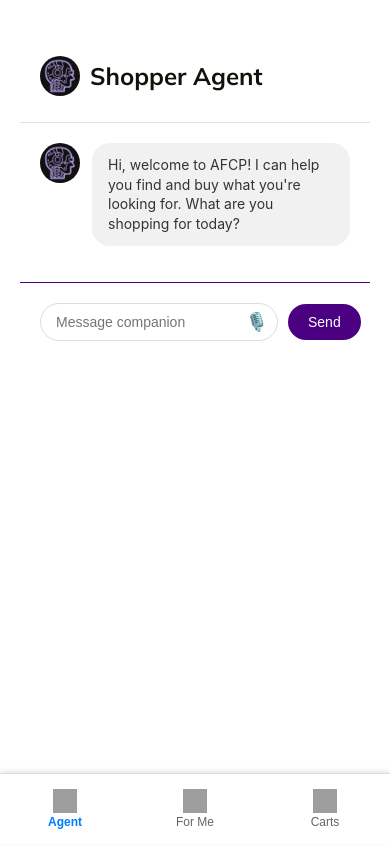
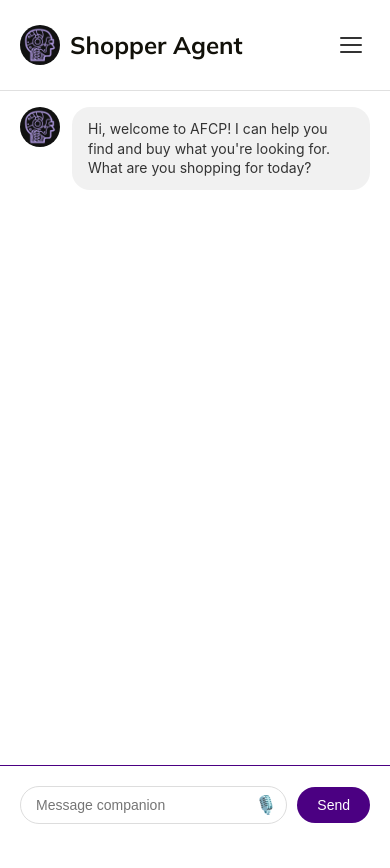
Before and after one commit to ajlewis90/afcp-protype, a React (Vite) app: page / in a window 390 px wide. Shown: the top 868 px of the page. After the commit the page ends 844 px from the top, so only its background shows below. Built offline with nearby package versions, Linux system fonts and the light colour scheme; grey boxes are pictures that could not be loaded.

Commit message:
Moved content from tabs to hamburger menu. Still need to fix alignment for car tpopups and hamburger menu popup

```diff
--- a/src/App.css
+++ b/src/App.css
@@ -1,11 +1,13 @@
 /* src/App.css */
 .mobile-container {
-  max-width: 480px; /* Mobile screen width */
-  margin: 0 auto;   /* Center horizontally */
-  min-height: 100vh; /* Full viewport height */
+  max-width: 480px;
+  margin: 0 auto;
+  height: 100vh;
   display: flex;
-  flex-direction: column; /* Stack content and tab bar */
-  padding: 20px;    /* Padding for all content */
+  flex-direction: column;
+  overflow: hidden;
+  background: #fff;
+  box-shadow: 0 0 30px rgba(0, 0, 0, 0.12); /* subtle phone-frame look on desktop */
 }
 
 .search-section {
@@ -36,38 +38,54 @@
   align-items: center; /* Vertically center the text */
 }
 
+/* Full-height view wrappers — each view fills the container */
+.view-agent,
+.view-me,
+.view-carts {
+  flex: 1;
+  display: flex;
+  flex-direction: column;
+  overflow: hidden;
+  min-height: 0;
+}
+
+/* Scrollable body area inside Me / Cart views */
+.view-body {
+  flex: 1;
+  overflow-y: auto;
+  padding: 16px 20px 24px;
+  min-height: 0;
+}
+
 .scrollable-content {
-  margin-top: 10px; /* Small gap below CartsText */
-  width: 100%; /* Full width */
-  padding-bottom: 120px; /* Ensure full visibility of all components, including future ones */
-  overflow-y: auto; /* Enable vertical scrolling for content */
+  flex: 1;
+  overflow-y: auto;
+  padding: 10px 20px 24px;
+  min-height: 0;
 }
 
 .cart-row {
   display: flex;
-  align-items: center; /* Vertically center all components */
-  gap: 10px; /* Space between CartOneImage, cart-column, and ViewBusinessOneCartButton */
-  padding: 0 20px; /* Match card padding for alignment within 440px width */
-  justify-content: space-between; /* Distribute space evenly, pushing ViewBusinessOneCartButton to the right end */
-  margin-bottom: 20px; /* Increased gap between rows */
+  align-items: center;
+  gap: 10px;
+  justify-content: space-between;
+  margin-bottom: 20px;
 }
 
 .cart-row-two {
   display: flex;
-  align-items: center; /* Vertically center all components */
-  gap: 10px; /* Space between CartTwoImage, cart-column-two, and ViewBusinessTwoCartButton */
-  padding: 0 20px; /* Match card padding for alignment within 440px width */
-  justify-content: space-between; /* Distribute space evenly, pushing ViewBusinessTwoCartButton to the right end */
-  margin-bottom: 20px; /* Increased gap between rows */
+  align-items: center;
+  gap: 10px;
+  justify-content: space-between;
+  margin-bottom: 20px;
 }
 
 .cart-row-three {
   display: flex;
-  align-items: center; /* Vertically center all components */
-  gap: 10px; /* Space between CartThreeImage, cart-column-three, and ViewBusinessThreeCartButton */
-  padding: 0 20px; /* Match card padding for alignment within 440px width */
-  justify-content: space-between; /* Distribute space evenly, pushing ViewBusinessOneCartButton to the right end */
-  margin-bottom: 20px; /* Increased gap between rows */
+  align-items: center;
+  gap: 10px;
+  justify-content: space-between;
+  margin-bottom: 20px;
 }
 
 .cart-column {
@@ -115,37 +133,99 @@
   color: #030303; /* Active text color for any category text component */
 }
 
-.tab-bar {
-  position: fixed;
-  bottom: 0;
-  left: 50%;
-  transform: translateX(-50%);
-  width: 480px; /* Match mobile container */
-  max-width: 100%; /* Responsive */
+/* View header — back button + title + hamburger, stays inside mobile container */
+.view-header {
   display: flex;
-  justify-content: space-around;
+  align-items: center;
+  padding: 14px 20px;
   background-color: #fff;
-  border-top: 1px solid #ddd;
-  padding: 10px 0;
-  box-shadow: 0 -2px 5px rgba(0, 0, 0, 0.1);
-  z-index: 10; /* Stay above scrolling content */
+  border-bottom: 1px solid #e0e0e0;
+  flex-shrink: 0;
 }
 
-.tab {
+.view-header-title {
+  flex: 1;
+  text-align: center;
+  font-size: 18px;
+  font-family: "Mulish", sans-serif;
+  font-weight: 700;
+  color: #12110a;
+}
+
+.back-btn {
+  background: none;
+  border: none;
+  flex-shrink: 0;
+  cursor: pointer;
+  font-size: 15px;
+  font-family: "Quicksand", sans-serif;
+  color: #333;
+  padding: 4px 8px 4px 0;
+  display: flex;
+  align-items: center;
+  flex-shrink: 0;
+}
+
+/* Menu overlay (backdrop) */
+.menu-overlay {
+  position: fixed;
+  inset: 0;
+  background: rgba(0, 0, 0, 0.45);
+  z-index: 200;
+}
+
+/* Slide-in side menu panel */
+.side-menu {
+  position: absolute;
+  top: 0;
+  right: 0;
+  width: 260px;
+  height: 100%;
+  background: #fff;
   display: flex;
   flex-direction: column;
-  align-items: center;
-  justify-content: center;
-  flex: 1;
-  padding: 5px;
-  cursor: pointer;
-  color: #666; /* Inactive color */
+  padding: 60px 0 30px;
+  box-shadow: -4px 0 16px rgba(0, 0, 0, 0.15);
+}
+
+.menu-close-btn {
+  position: absolute;
+  top: 16px;
+  right: 20px;
   background: none;
   border: none;
+  font-size: 20px;
+  cursor: pointer;
+  color: #555;
+  line-height: 1;
 }
 
-.tab.active {
-  color: #007bff; /* Active color (Home starts active) */
+.menu-item {
+  background: none;
+  border: none;
+  border-bottom: 1px solid #f0f0f0;
+  text-align: left;
+  padding: 18px 24px;
+  font-size: 16px;
+  font-family: "Quicksand", sans-serif;
+  color: #222;
+  cursor: pointer;
+  transition: background 0.15s;
+}
+
+.menu-item:first-of-type {
+  border-top: 1px solid #f0f0f0;
+}
+
+.menu-item:hover {
+  background: #f7f7f7;
+}
+
+.menu-logout {
+  color: #e74c3c;
+  margin-top: auto;
+  border-top: 1px solid #f0f0f0;
+  border-bottom: none;
 }
 
 .tab-icon {
@@ -158,17 +238,11 @@
   margin-top: 2px;
 }
 
-/* src/App.css (snippet) */
-.companion-chat {
-  display: flex;
-  flex-direction: column;
-  height: 100%; /* Fill available space */
-}
-
 .chat-messages {
-  flex-grow: 1; /* Allow messages to take up available space */
-  padding: 20px;
-  overflow-y: auto; /* Enable scrolling for messages if they exceed height */
+  flex: 1;
+  padding: 16px 20px;
+  overflow-y: auto;
+  min-height: 0;
 }
 
 /* Styles for MeCard */
--- a/src/App.jsx
+++ b/src/App.jsx
@@ -198,6 +198,7 @@ function App() {
   const [priceDropSettings, setPriceDropSettings] = useState({});
   const [priceDropNotifications, setPriceDropNotifications] = useState([]);
   const [notificationCount, setNotificationCount] = useState(0);
+  const [menuOpen, setMenuOpen] = useState(false);
 
   // Enhanced chat response for follow-up questions
   const handleFollowUpResponse = (message) => {
@@ -597,11 +598,16 @@ function App() {
     'which is stylish and affordable...',
   ];
 
-  const mainTabs = [
-    { name: 'Agent', icon: <CompanionIcon />, text: <CompanionTabText /> },
-    { name: 'Me', icon: <MeIcon />, text: <MeTabText /> },
-    { name: 'Carts', icon: <CartsIcon />, text: <CartsTabText /> },
-  ];
+  const handleMenuMyCart = () => {
+    setMenuOpen(false);
+    setActiveTab('Carts');
+  };
+
+  const handleMenuForMe = () => {
+    setMenuOpen(false);
+    setActiveTab('Me');
+    setMeTabTrigger((prev) => prev + 1);
+  };
 
   const categoryTabs = [
     { name: 'Beauty', Icon: BeautyTabIcon, Text: BeautyCategoryText },
@@ -737,6 +743,20 @@ function App() {
 
   return (
     <div className="mobile-container">
+      {/* Side menu overlay */}
+      {menuOpen && (
+        <div className="menu-overlay" onClick={() => setMenuOpen(false)}>
+          <div className="side-menu" onClick={(e) => e.stopPropagation()}>
+            <button className="menu-close-btn" onClick={() => setMenuOpen(false)}>✕</button>
+            <button className="menu-item" onClick={() => setMenuOpen(false)}>My Account</button>
+            <button className="menu-item" onClick={() => setMenuOpen(false)}>My Orders</button>
+            <button className="menu-item" onClick={handleMenuMyCart}>My Cart</button>
+            <button className="menu-item" onClick={handleMenuForMe}>For Me</button>
+            <button className="menu-item menu-logout" onClick={() => setMenuOpen(false)}>Logout</button>
+          </div>
+        </div>
+      )}
+
       {activeTab === 'Home' && (
         <>
           <div className="search-section">
@@ -806,8 +826,11 @@ function App() {
         </>
       )}
       {activeTab === 'Agent' && (
-        <div className="scrollable-content companion-chat">
-          <CompanionChatHeader />
+        <div className="view-agent">
+          <CompanionChatHeader
+            onMenuToggle={() => setMenuOpen((o) => !o)}
+            notificationCount={notificationCount}
+          />
           <div className="chat-messages">
             {messages.map((message, index) => (
               <ChatMessage
@@ -826,14 +849,33 @@ function App() {
         </div>
       )}
       {activeTab === 'Me' && (
-        <div className="scrollable-content">
-          <MeCard onMeTabChange={meTabTrigger} />
+        <div className="view-me">
+          <div className="view-header">
+            <button className="back-btn" onClick={() => setActiveTab('Agent')}>← Back</button>
+            <span className="view-header-title">For Me</span>
+            <button className="hamburger-btn" onClick={() => setMenuOpen((o) => !o)} aria-label="Open menu">
+              <span></span>
+              <span></span>
+              <span></span>
+            </button>
+          </div>
+          <div className="view-body">
+            <MeCard onMeTabChange={meTabTrigger} />
+          </div>
         </div>
       )}
       {activeTab === 'Carts' && (
-        <>
-          <CartsText className="fixed-carts-text" />
-          <div className="scrollable-content">
+        <div className="view-carts">
+          <div className="view-header">
+            <button className="back-btn" onClick={() => setActiveTab('Agent')}>← Back</button>
+            <span className="view-header-title">My Cart</span>
+            <button className="hamburger-btn" onClick={() => setMenuOpen((o) => !o)} aria-label="Open menu">
+              <span></span>
+              <span></span>
+              <span></span>
+            </button>
+          </div>
+          <div className="view-body">
             <div className="cart-row">
               <CartOneImage />
               <div className="cart-column">
@@ -859,25 +901,8 @@ function App() {
               <ViewBusinessThreeCartButton onClick={() => handleViewCart(cartThreeItems, 'cartThree')} />
             </div>
           </div>
-        </>
+        </div>
       )}
-      <div className="tab-bar">
-        {mainTabs.map((tab) => (
-          <button
-            key={tab.name}
-            className={`tab ${activeTab === tab.name ? 'active' : ''}`}
-            onClick={() => handleMainTabClick(tab.name)}
-          >
-            <div className="tab-content">
-              {tab.icon}
-              {tab.text}
-              {tab.name === 'Agent' && notificationCount > 0 && (
-                <div className="notification-badge">{notificationCount}</div>
-              )}
-            </div>
-          </button>
-        ))}
-      </div>
       {showProductDetailOne && (
         <ProductDetailOne
           onClose={handleCloseProductDetailOne}
--- a/src/components/companion_tab_components/CompanionChatHeader.css
+++ b/src/components/companion_tab_components/CompanionChatHeader.css
@@ -2,12 +2,10 @@
 .companion-chat-header {
   display: flex;
   align-items: center;
-  padding: 15px 20px;
+  padding: 14px 20px;
   background-color: #fff;
   border-bottom: 1px solid #e0e0e0;
-  position: sticky;
-  top: 0;
-  z-index: 10;
+  flex-shrink: 0;
   line-height: 30px;
 }
 
@@ -30,3 +28,42 @@
   color: #666;
   cursor: pointer;
 }
+
+/* Hamburger button inside headers */
+.hamburger-btn {
+  position: relative;
+  background: none;
+  border: none;
+  cursor: pointer;
+  display: flex;
+  flex-direction: column;
+  gap: 5px;
+  padding: 8px;
+  margin-left: auto;
+  flex-shrink: 0;
+}
+
+.hamburger-btn span {
+  display: block;
+  width: 22px;
+  height: 2px;
+  background: #333;
+  border-radius: 2px;
+}
+
+.hamburger-badge {
+  position: absolute;
+  top: 2px;
+  right: 2px;
+  background: #ff4757;
+  color: white;
+  font-size: 10px;
+  font-weight: bold;
+  min-width: 16px;
+  height: 16px;
+  border-radius: 8px;
+  display: flex;
+  align-items: center;
+  justify-content: center;
+  border: 2px solid white;
+}
--- a/src/components/companion_tab_components/CompanionChatHeader.jsx
+++ b/src/components/companion_tab_components/CompanionChatHeader.jsx
@@ -2,7 +2,7 @@
 import React from 'react';
 import './CompanionChatHeader.css';
 
-const CompanionChatHeader = () => {
+const CompanionChatHeader = ({ onMenuToggle, notificationCount }) => {
   return (
     <div className="companion-chat-header">
       <img
@@ -11,6 +11,14 @@ const CompanionChatHeader = () => {
         className="companion-avatar"
       />
       <h1 className="companion-title">Shopper Agent</h1>
+      <button className="hamburger-btn" onClick={onMenuToggle} aria-label="Open menu">
+        <span></span>
+        <span></span>
+        <span></span>
+        {notificationCount > 0 && (
+          <div className="hamburger-badge">{notificationCount}</div>
+        )}
+      </button>
     </div>
   );
 };
```
